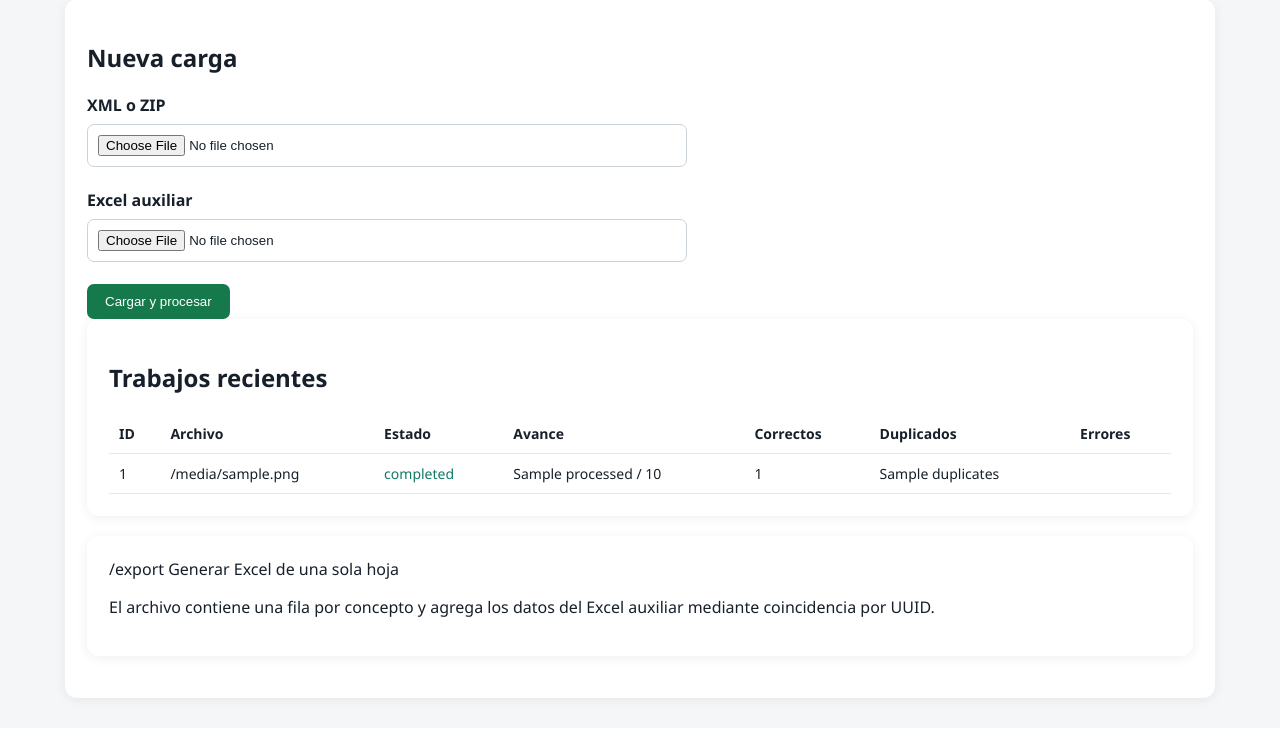
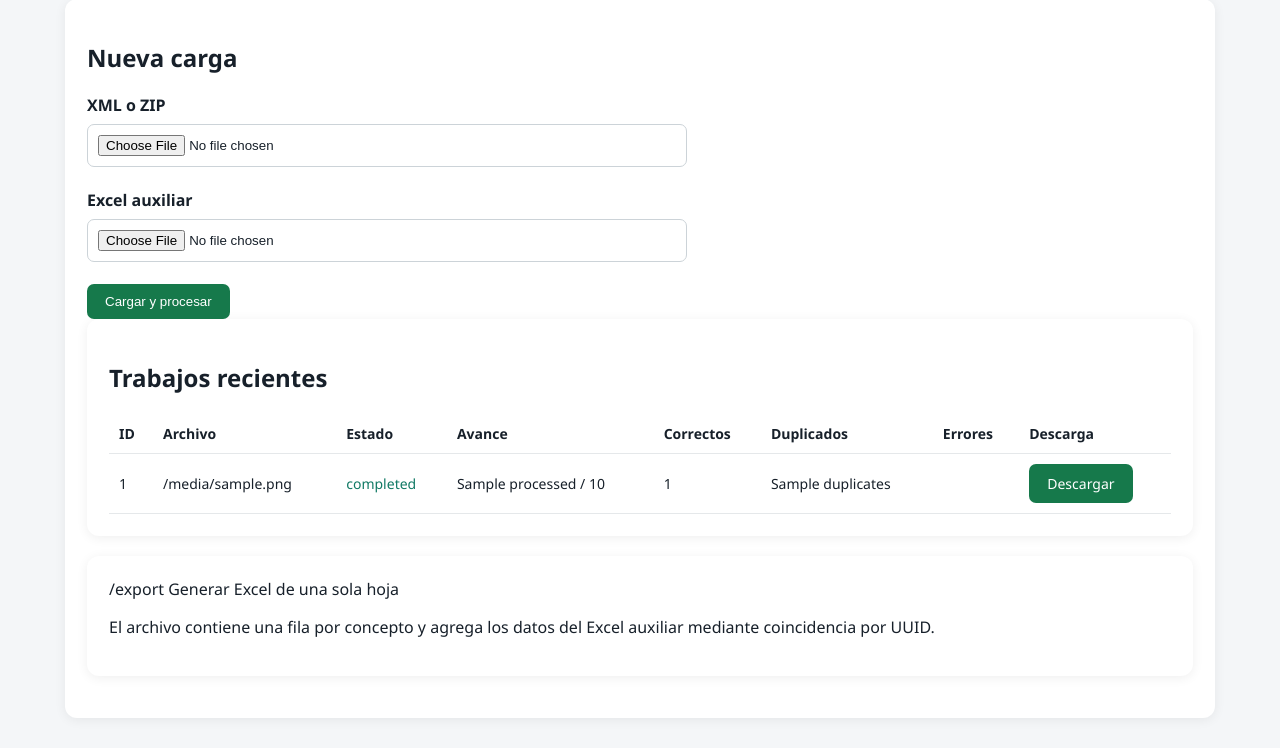
Before and after one commit to leobardoparra24-pixel/LeoCom, a FastAPI app: template app/templates/index.html in a window 1280 px wide. Shown: the part 183-931 px from the top of the page. Before the commit the page ends 890 px from the top, so only its background shows below. Run offline with FastAPI, Linux system fonts and the light colour scheme; the template is opened without the code that fills it: most values are stand-ins (such as "Sample title", 1, 10 or a date in 2020).

Commit message:
Update index.html

```diff
--- a/app/templates/index.html
+++ b/app/templates/index.html
@@ -135,22 +135,28 @@
                         <th>Correctos</th>
                         <th>Duplicados</th>
                         <th>Errores</th>
+                        <th>Descarga</th>
                     </tr>
                 </thead>
 
                 <tbody>
                     {% for j in jobs %}
                     <tr>
-                        <td>{{ j.id }}</td>
-                        <td>{{ j.filename }}</td>
-                        <td class="{{ j.status }}">{{ j.status }}</td>
-                        <td>{{ j.processed }} / {{ j.total }}</td>
-                        <td>{{ j.valid }}</td>
-                        <td>{{ j.duplicates }}</td>
-                        <td title="{{ j.message or '' }}">{{ j.errors }}</td>
-                    </tr>
-                    {% endfor %}
-                </tbody>
+                        <td>{{ job.id }}</td>
+                        <td>{{ job.filename }}</td>
+                        <td class="{{ job.status }}">{{ job.status }}</td>
+                        <td>{{ job.processed }} / {{ job.total }}</td>
+                        <td>{{ job.valid }}</td>
+                        <td>{{ job.duplicates }}</td>
+                        <td>{{ job.errors }}</td>
+                        <td>
+                            {% if job.status == "completed" %}
+                                <a class="btn" href="/export/{{ job.id }}">Descargar</a>
+                            {% endif %}
+                         </td>
+                     </tr>
+                     {% endfor %}
+                 </tbody>
             </table>
         </section>
 
```
